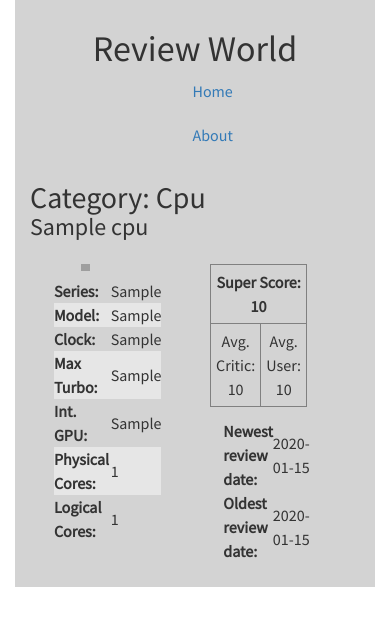
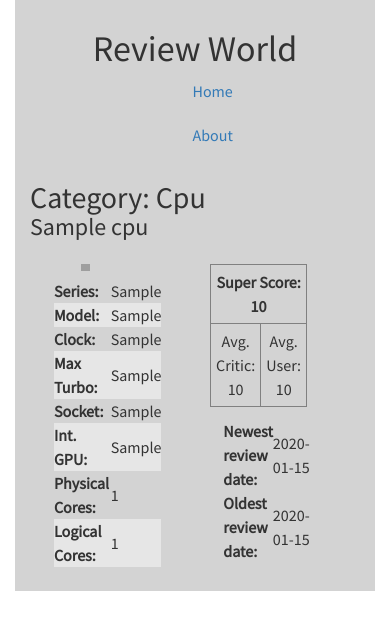
Before and after one commit to SW7-2016/Presentation, a Flask app: page /category/cpu/1 in a window 390 px wide. Shown: the part 25-655 px from the top of the page. Run offline with Flask 2, Linux system fonts and the light colour scheme; tables that the repository leaves empty hold one stand-in row (values such as "Sample post"); some libraries are stand-ins or nearby versions; some web fonts are replaced; grey boxes are pictures that could not be loaded.

Commit message:
added socket to CPU specification

```diff
--- a/website/templates/single_product.html
+++ b/website/templates/single_product.html
@@ -30,6 +30,10 @@
                             <td>{{ product.max_turbo }}</td>
                         </tr>
                         <tr>
+                            <th>Socket:</th>
+                            <td>{{ product.socket }}</th>
+                        </tr>
+                        <tr>
                             <th>Int. GPU:</th>
                             <td>{{ product.integrated_gpu }}</td>
                         </tr>
@@ -43,7 +47,7 @@
                         </tr>
                     </table>
                 {%  elif category == "Gpu" %}
-                    <table class="specifications col-xs-12 col-xs-offset-1 text-center"">
+                    <table class="specifications col-xs-12 col-xs-offset-1 text-center">
                     <tr>
                         <th>Proc. Manufacturer:</th>
                         <td>{{  product.processor_manufacturer }}</td>
```
